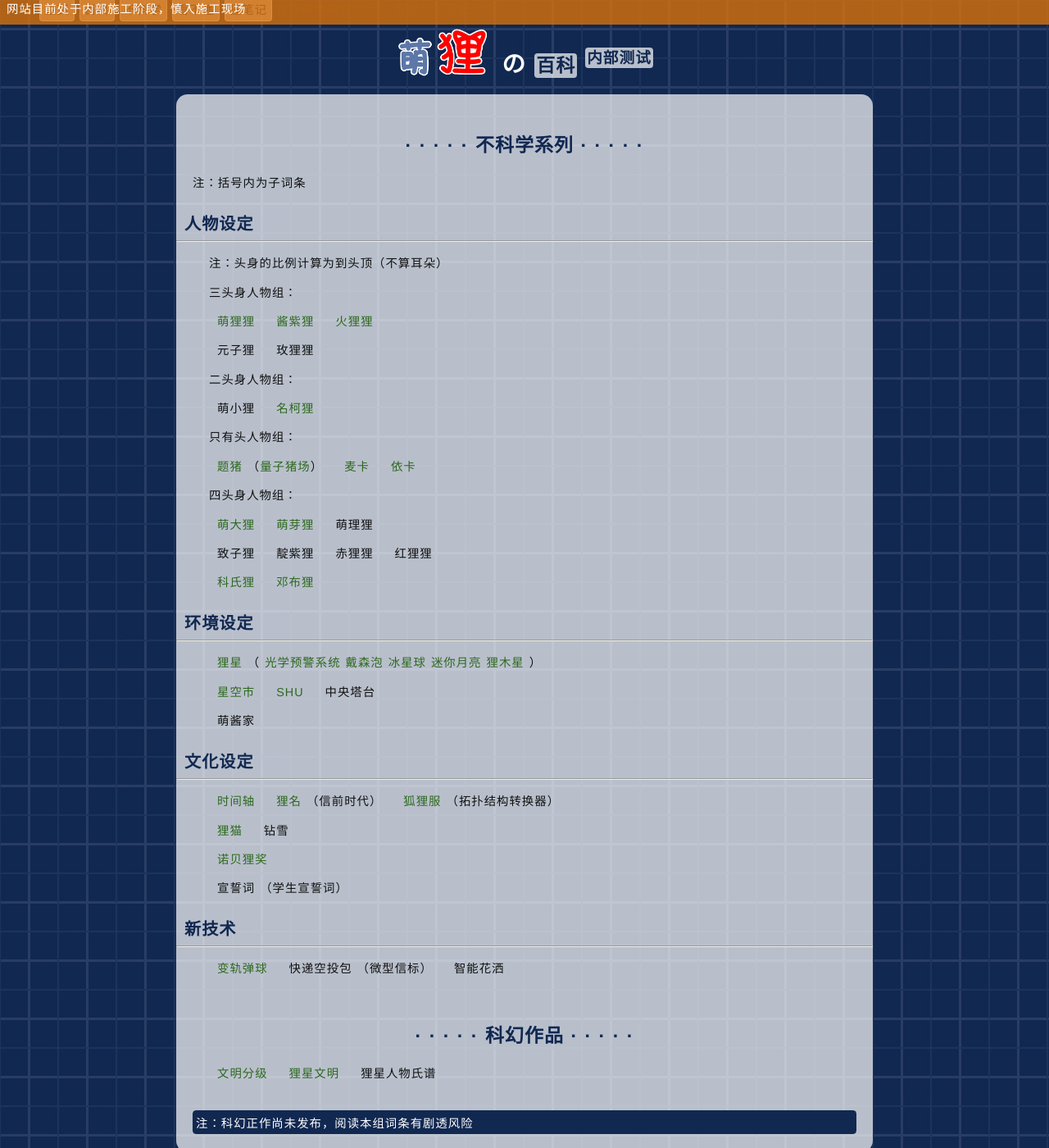
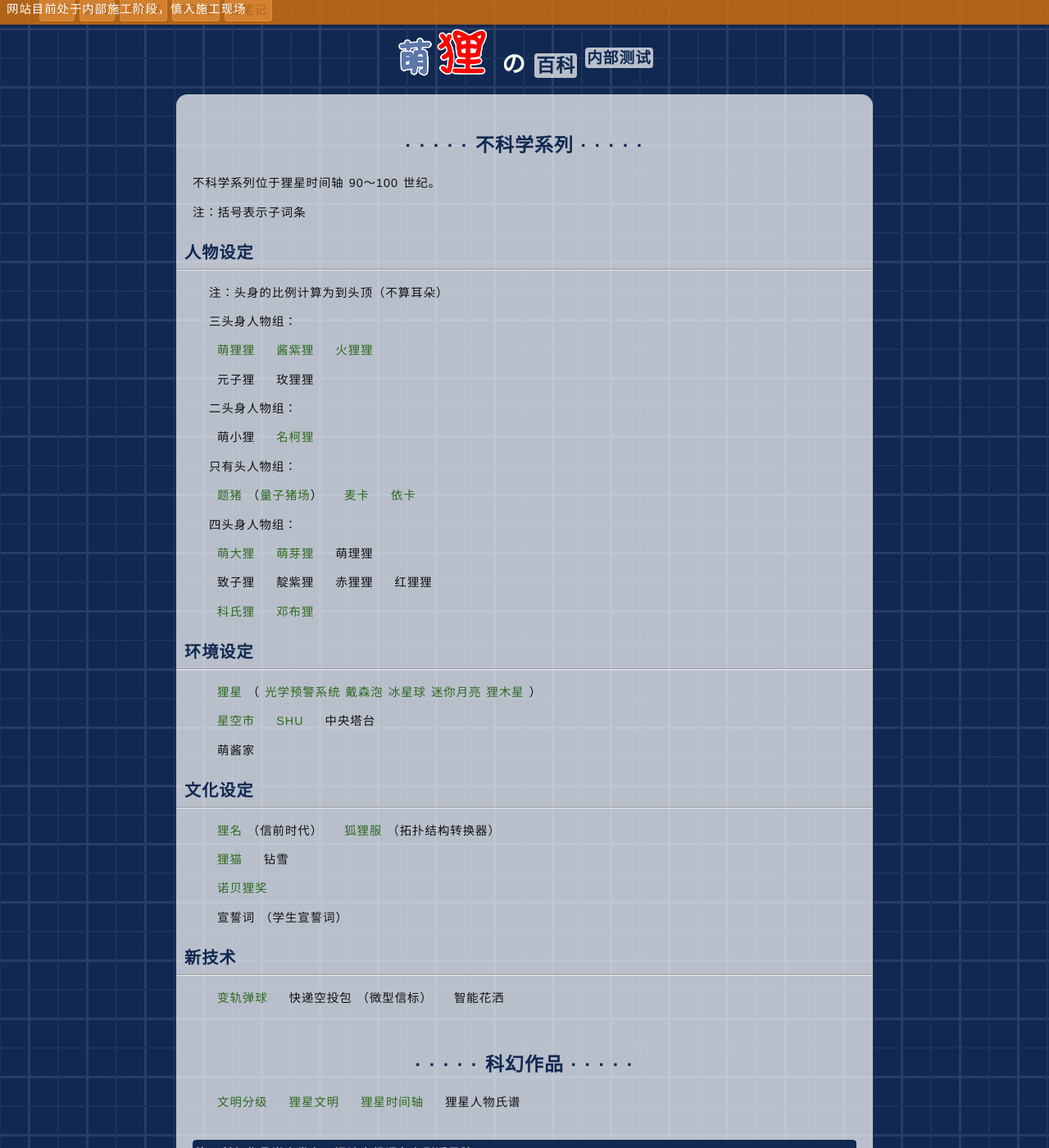
Before and after one commit to LePtC/LePtC.github.io, a Jekyll site: the page built from wiki/index.html, in a window 1280 px wide and 1400 px high. Shown: the whole window at 82% size. Built offline with Jekyll 4.4.1, drawn with Linux system fonts in a browser that asks for light colours; Markdown is read by kramdown in place of the engine named in the settings; formulas are drawn with MathJax 3; comment, search, counter and statistics services are not loaded.

Commit message:
update content

```diff
--- a/wiki/index.html
+++ b/wiki/index.html
@@ -6,7 +6,8 @@
 
 {% include cheader.html param="不科学系列" %}
 <div class="content">
-  <p>注：括号内为子词条</p>
+  <p>不科学系列位于狸星时间轴 90～100 世纪。</p>
+  <p>注：括号表示子词条</p>
 </div>
 
 {% include header.html param="人物设定" %}
@@ -110,6 +110,7 @@
 <ul>
   <li><a href="civillevel/">文明分级</a></li>
   <li><a href="lecivil/">狸星文明</a></li>
+  <li><a href="timeline/">狸星时间轴</a></li>
   <li>狸星人物氏谱</li>
 </ul>
 </div>
@@ -117,12 +118,12 @@
 <div class="content">
 <div class="fold">
   <div class="fold-head" onclick="isHidden('div1')">
-    注：科幻正作尚未发布，阅读本组词条有剧透风险
+    注：科幻作品尚未发布，阅读本组词条有剧透风险
   </div>
   <div class="fold-cont" id="div1" style="display:none">
 
 
-{% include cheader.html param="30～50 世纪" %}
+{% include cheader.html param="30 世纪" %}
 
 <div class="active">
 <ul>
@@ -131,7 +132,6 @@
   <li>球庆节</li>
 </ul>
 </div>
-
 
 {% include header.html param="蓝星人物" %}
 
@@ -143,7 +143,6 @@
   <li>兔萌萌</li>
 </ul>
 </div>
-
 
 {% include header.html param="U(1) 级技术" %}
 
@@ -160,7 +159,7 @@
 </div>
 
 
-{% include cheader.html param="60～80 世纪" %}
+{% include cheader.html param="50 世纪" %}
 
 <div class="active">
 <ul>
@@ -195,7 +194,8 @@
 </ul>
 </div>
 
-{% include cheader.html param="90～110 世纪" %}
+
+{% include cheader.html param="70 世纪" %}
 
 <div class="active">
 <ul>
```
Also changed, not shown: other parts of wiki/index.html (+2 -3 lines), index.html (+7 -3 lines).
